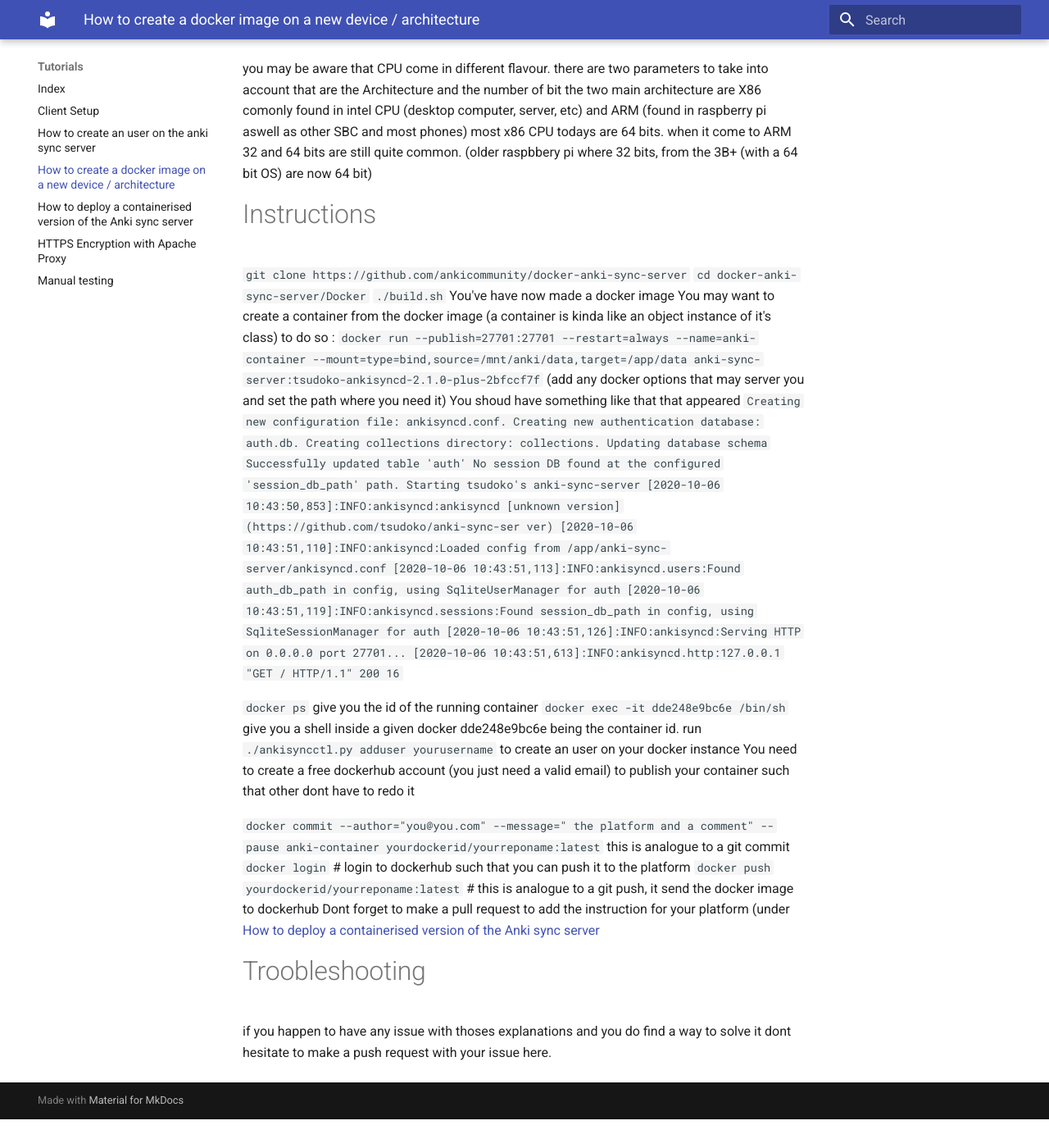
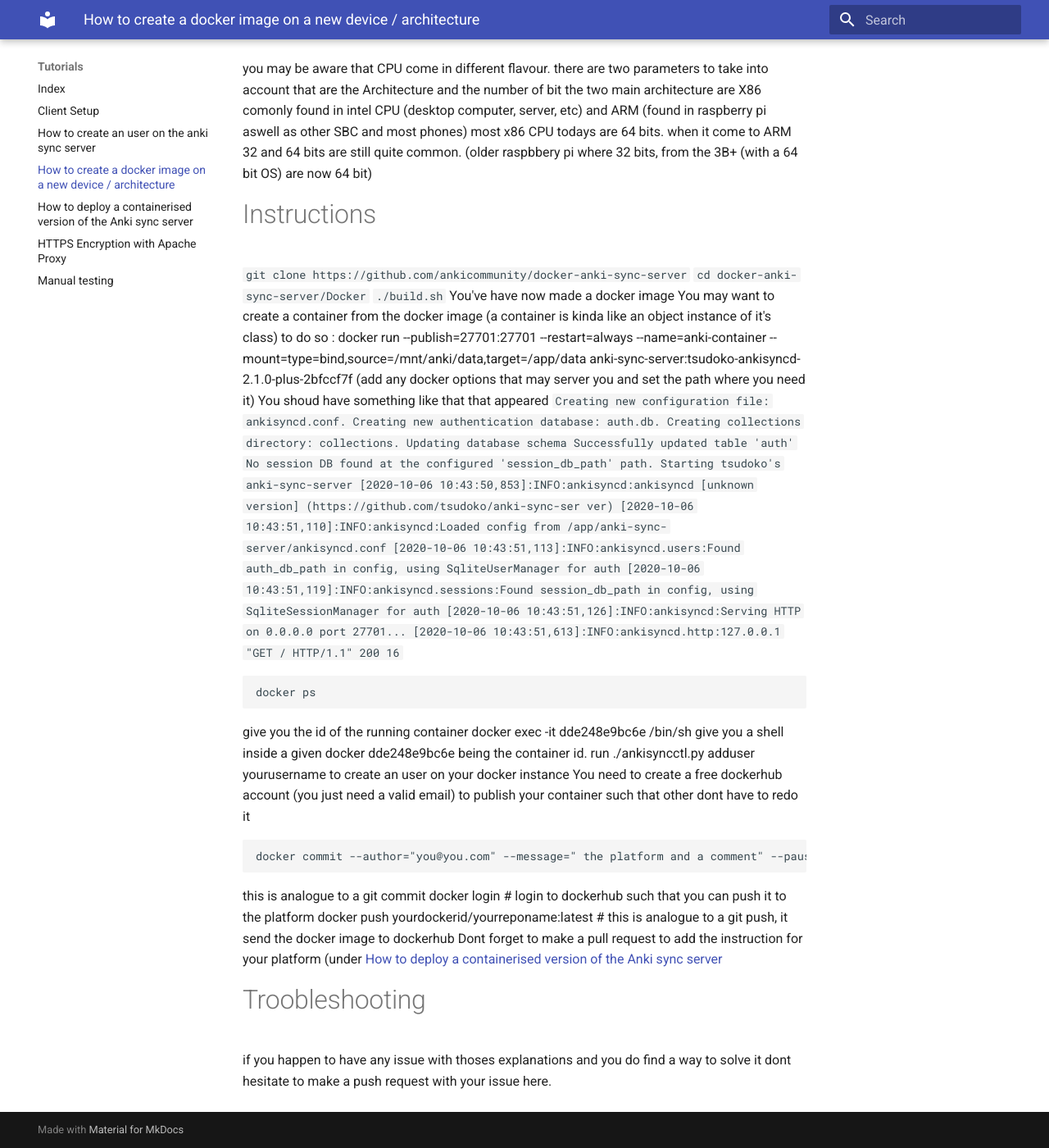
Before and after one commit to ankicommunity/ankicommunity.github.io, an MkDocs documentation site: the page built from docs/Tutorials/tutoCreatingDockerImage.md, in a window 1280 px wide and 1400 px high, scrolled down 403 px. Shown: the whole window at 82% size. Built offline with MkDocs 1.6.1 and Material for MkDocs 9.7.7, drawn with Linux system fonts in a browser that asks for light colours; before the commit the page ends 1768 px from its top, so only the background shows below that.

```diff
--- a/docs/Tutorials/tutoCreatingDockerImage.md
+++ b/docs/Tutorials/tutoCreatingDockerImage.md
@@ -17,18 +17,25 @@ when it come to ARM 32 and 64 bits are still quite common. (older raspbbery pi w
 `./build.sh`
 You've have now made a docker image
 You may want to create a container from the docker image (a container is kinda like an object instance of it's class)
-to do so : `docker run --publish=27701:27701 --restart=always --name=anki-container --mount=type=bind,source=/mnt/anki/data,target=/app/data anki-sync-server:tsudoko-ankisyncd-2.1.0-plus-2bfccf7f` (add any docker options that may server you and set the path where you need it)
+to do so :
+    docker run --publish=27701:27701 --restart=always --name=anki-container --mount=type=bind,source=/mnt/anki/data,target=/app/data anki-sync-server:tsudoko-ankisyncd-2.1.0-plus-2bfccf7f
+(add any docker options that may server you and set the path where you need it)
 You shoud have something like that that appeared
-`Creating new configuration file: ankisyncd.conf. Creating new authentication database: auth.db. Creating collections directory: collections. Updating database schema Successfully updated table 'auth' No session DB found at the configured 'session_db_path' path. Starting tsudoko's anki-sync-server [2020-10-06 10:43:50,853]:INFO:ankisyncd:ankisyncd [unknown version] (https://github.com/tsudoko/anki-sync-ser ver) [2020-10-06 10:43:51,110]:INFO:ankisyncd:Loaded config from /app/anki-sync-server/ankisyncd.conf [2020-10-06 10:43:51,113]:INFO:ankisyncd.users:Found auth_db_path in config, using SqliteUserManager for auth [2020-10-06 10:43:51,119]:INFO:ankisyncd.sessions:Found session_db_path in config, using SqliteSessionManager for auth [2020-10-06 10:43:51,126]:INFO:ankisyncd:Serving HTTP on 0.0.0.0 port 27701... [2020-10-06 10:43:51,613]:INFO:ankisyncd.http:127.0.0.1 "GET / HTTP/1.1" 200 16`
+    `Creating new configuration file: ankisyncd.conf. Creating new authentication database: auth.db. Creating collections directory: collections. Updating database schema Successfully updated table 'auth' No session DB found at the configured 'session_db_path' path. Starting tsudoko's anki-sync-server [2020-10-06 10:43:50,853]:INFO:ankisyncd:ankisyncd [unknown version] (https://github.com/tsudoko/anki-sync-ser ver) [2020-10-06 10:43:51,110]:INFO:ankisyncd:Loaded config from /app/anki-sync-server/ankisyncd.conf [2020-10-06 10:43:51,113]:INFO:ankisyncd.users:Found auth_db_path in config, using SqliteUserManager for auth [2020-10-06 10:43:51,119]:INFO:ankisyncd.sessions:Found session_db_path in config, using SqliteSessionManager for auth [2020-10-06 10:43:51,126]:INFO:ankisyncd:Serving HTTP on 0.0.0.0 port 27701... [2020-10-06 10:43:51,613]:INFO:ankisyncd.http:127.0.0.1 "GET / HTTP/1.1" 200 16`
 
-`docker ps` give you the id of the running container
-`docker exec -it dde248e9bc6e /bin/sh` give you a shell inside a given docker dde248e9bc6e being the container id.
-run `./ankisyncctl.py adduser yourusername` to create an user on your docker instance
+    docker ps
+give you the id of the running container
+    docker exec -it dde248e9bc6e /bin/sh
+give you a shell inside a given docker dde248e9bc6e being the container id.
+run
+    ./ankisyncctl.py adduser yourusername
+to create an user on your docker instance
 You need to create a free dockerhub account (you just need a valid email) to publish your container such that other dont have to redo it
 
-`docker commit --author="you@you.com" --message=" the platform and a comment" --pause anki-container yourdockerid/yourreponame:latest`  this is analogue to a git commit
-`docker login` # login to dockerhub such that you can push it to the platform
-`docker push yourdockerid/yourreponame:latest` # this is analogue to a git push, it send the docker image to  dockerhub
+    docker commit --author="you@you.com" --message=" the platform and a comment" --pause anki-container yourdockerid/yourreponame:latest
+this is analogue to a git commit
+    docker login # login to dockerhub such that you can push it to the platform
+    docker push yourdockerid/yourreponame:latest # this is analogue to a git push, it send the docker image to  dockerhub
 Dont forget to make a pull request to add the instruction for your platform (under [How to deploy a containerised version of the Anki sync server](https://ankicommunity.github.io/Tutorials/Index/DockerDeploy/)
 
 # Troobleshooting
```
